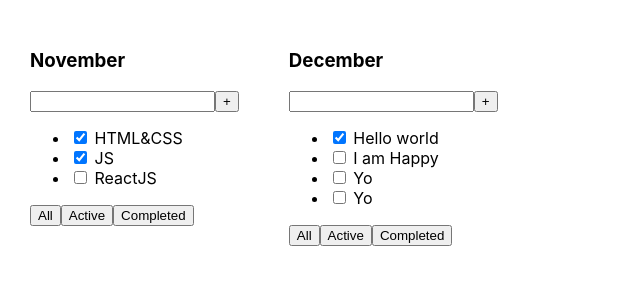
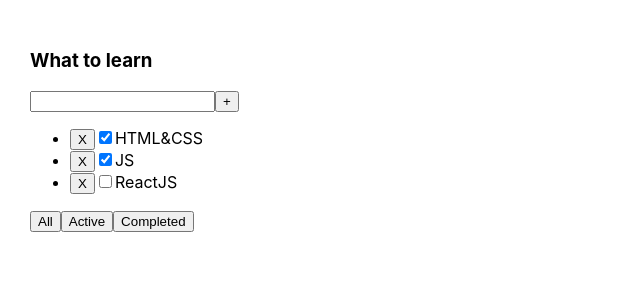
Before and after one commit to EgorZhuk/todolist-ts, a React (Create React App) app: page / in a window 1280 px wide. Shown: the top 300 px of the page, without its empty margins (0-640 px from the left). Built offline with nearby package versions, Linux system fonts and the light colour scheme.

Commit message:
Lesson 2

```diff
--- a/src/App.tsx
+++ b/src/App.tsx
@@ -1,24 +1,53 @@
 import React, {useState} from 'react';
 import './App.css';
-import Todolist from "./Todolist";
+import {Todolist} from './Todolist';
 
+export type FilterType='All' | 'Active' | 'Complete'
 
 function App() {
-    const tasks1 = [
+
+    let [tasks, setTasks] = useState([
         { id: 1, title: "HTML&CSS", isDone: true },
         { id: 2, title: "JS", isDone: true },
         { id: 3, title: "ReactJS", isDone: false }
-    ]
-    const tasks2 = [
-        { id: 1, title: "Hello world", isDone: true },
-        { id: 2, title: "I am Happy", isDone: false },
-        { id: 3, title: "Yo", isDone: false },
-        { id: 4, title: "Yo", isDone: false }
-    ]
+    ])
+
+
+    // console.log(filteredTasks);
+    // const taskFilter = (filterValue: FilterType)=>{
+    //     setFilteredTasks(filteredTasks)
+    //     if(filterValue==='Active'){
+    //         tasks = tasks.filter((el)=>!el.isDone)
+    //     }
+    //     if(filterValue==='Complete'){
+    //         tasks = tasks.filter((el)=>el.isDone)
+    //     }
+    // }
+    // const taskFilter = (filterValue: FilterType)=>{
+    //     setFilteredTasks(filterValue)
+    //
+    // }
+    //
+    // let durshlag = tasks
+    // if(filteredTasks==='Active'){
+    //     durshlag = tasks.filter((el)=>!el.isDone)
+    // }
+    // if(filteredTasks==='Complete'){
+    //     durshlag = tasks.filter((el)=>el.isDone)
+    // }
+
+const removeTask = (data:number)=>{
+
+    setTasks(tasks.filter((el)=>el.id!==data))
+}
+
     return (
         <div className="App">
-            <Todolist title={'November'} tasks={tasks1}/>
-            <Todolist title={'December'} tasks={tasks2}/>
+            <Todolist
+              title="What to learn"
+              tasks={tasks}
+              removeTask={removeTask}/>
+
         </div>
     );
 }
--- a/src/Todolist.tsx
+++ b/src/Todolist.tsx
@@ -1,38 +1,66 @@
-import React from 'react';
+import React, {useState} from 'react';
+import {FilterType} from './App';
 
-type TodolistPropsType={
+type TaskType = {
+  id: number
   title: string
-    tasks: Array<TasksType>
-}
-
-type TasksType={
-    id: number,
-    title: string,
   isDone: boolean
 }
 
-const Todolist = (props:TodolistPropsType) => {
-    return (
-        <div>
+type PropsType = {
+  title: string
+  tasks: Array<TaskType>
+  removeTask: (id: number) => void
+  // taskFilter: (filterValue: FilterType) => void
+
+}
+
+export function Todolist(props: PropsType) {
+  let [filteredTasks, setFilteredTasks] = useState<FilterType>('All')
+  const taskFilter = (filterValue: FilterType) => {
+    setFilteredTasks(filterValue);
+
+  };
+
+  let durshlag = props.tasks;
+  if (filteredTasks === 'Active') {
+    durshlag = props.tasks.filter((el) => !el.isDone);
+  }
+  if (filteredTasks === 'Complete') {
+    durshlag = props.tasks.filter((el) => el.isDone);
+  }
+
+  return <div>
     <h3>{props.title}</h3>
     <div>
       <input/>
       <button>+</button>
     </div>
     <ul>
-                {props.tasks.map(el=>{
-                    return(
-                    <li><input type="checkbox" checked={el.isDone}/> <span>{el.title}</span></li>
-                    )
-                })}
+      {durshlag.map((el) =>
+        <li key={el.id}>
+          <button onClick={() => {
+            props.removeTask(el.id);
+          }}>X
+          </button>
+          <input type="checkbox" checked={el.isDone}/>
+          <span>{el.title}</span>
 
+        </li>)}
     </ul>
     <div>
-                <button>All</button>
-                <button>Active</button>
-                <button>Completed</button>
+      <button onClick={() => {
+        taskFilter('All');
+      }}>All
+      </button>
+      <button onClick={() => {
+        taskFilter('Active');
+      }}>Active
+      </button>
+      <button onClick={() => {
+        taskFilter('Complete');
+      }}>Completed
+      </button>
     </div>
-        </div>
-    );
-};
-export default Todolist
+  </div>;
+}
```
Also changed, not shown: src/index.tsx (line endings or trailing spaces). Lines whose indentation alone changed are shown as unchanged.
